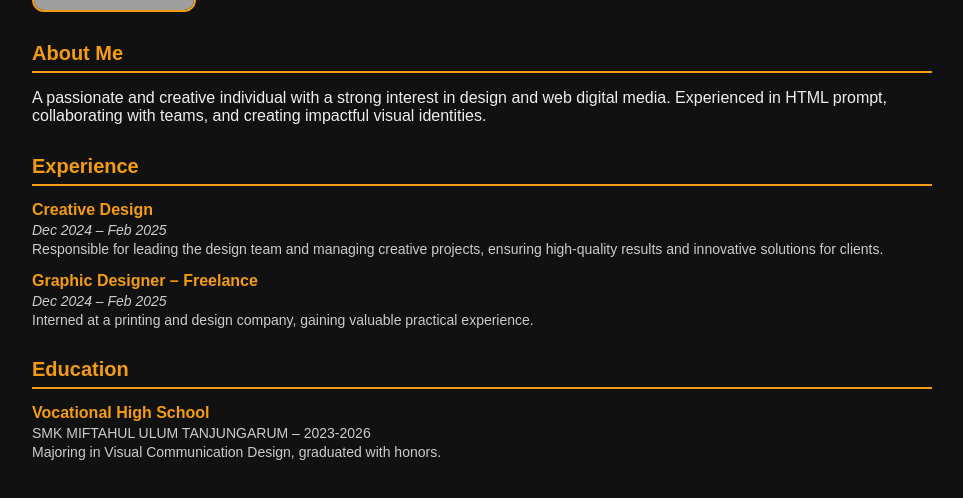
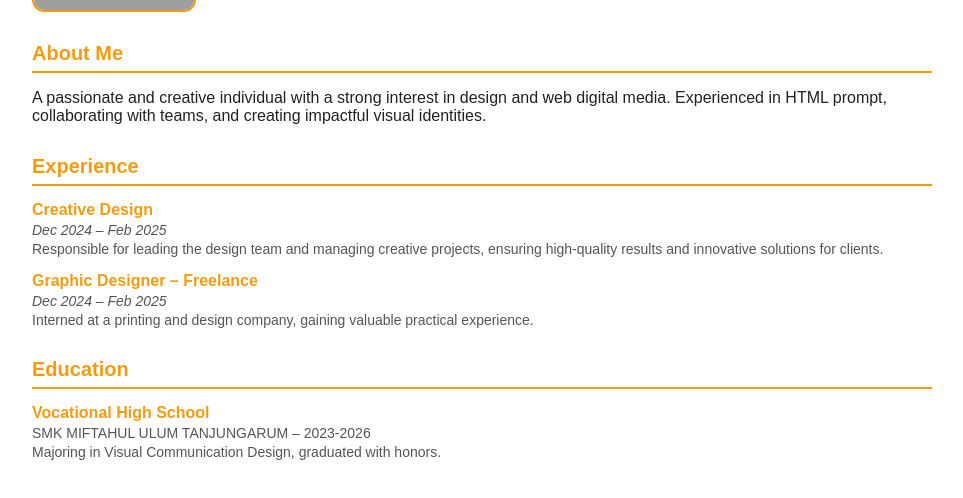
Before and after one commit to DIMAS-ID829/cv-profile, a plain HTML site: page index.html in a window 1280 px wide. Shown: the part 182-680 px from the top of the page, without its empty margins (158-1121 px from the left). Drawn offline with Linux system fonts and the light colour scheme; grey boxes are pictures that could not be loaded.

Commit message:
Update index.html

```diff
--- a/index.html
+++ b/index.html
@@ -4,7 +4,6 @@
   <meta charset="UTF-8">
   <meta name="viewport" content="width=device-width, initial-scale=1.0">
   <title>Dimas Kurnia Sandi - CV Profile</title>
-  <!-- Anti-cache -->
   <meta http-equiv="Cache-Control" content="no-cache, no-store, must-revalidate">
   <meta http-equiv="Pragma" content="no-cache">
   <meta http-equiv="Expires" content="0">
@@ -12,8 +11,8 @@
     body {
       margin: 0;
       font-family: Arial, sans-serif;
-      background-color: #111;
-      color: #eee;
+      background-color: #fff;
+      color: #222;
     }
     .container {
       max-width: 900px;
@@ -62,7 +61,7 @@
     .job p, .edu p {
       margin: 3px 0;
       font-size: 14px;
-      color: #ccc;
+      color: #555;
     }
     .contact p {
       margin: 5px 0;
```
